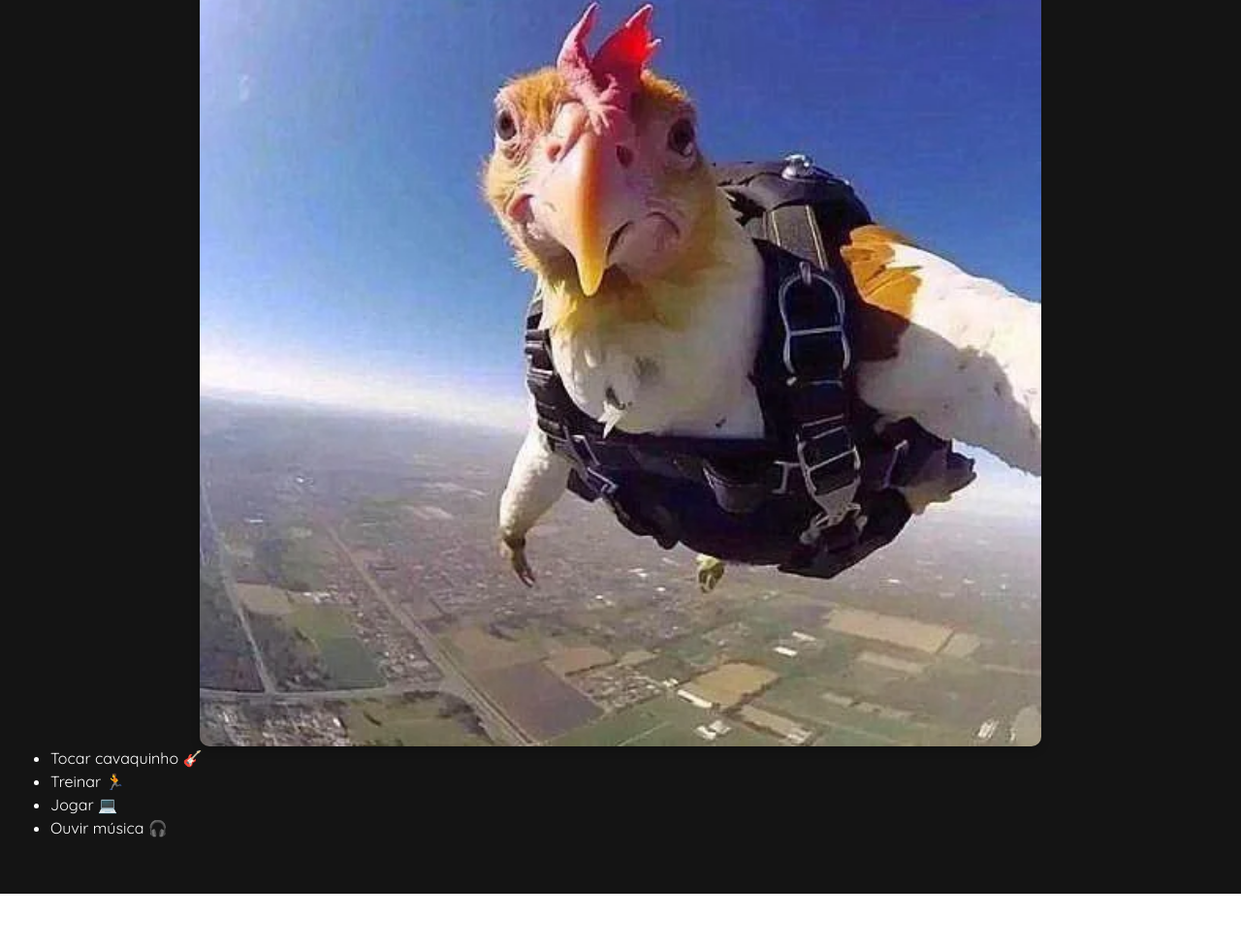
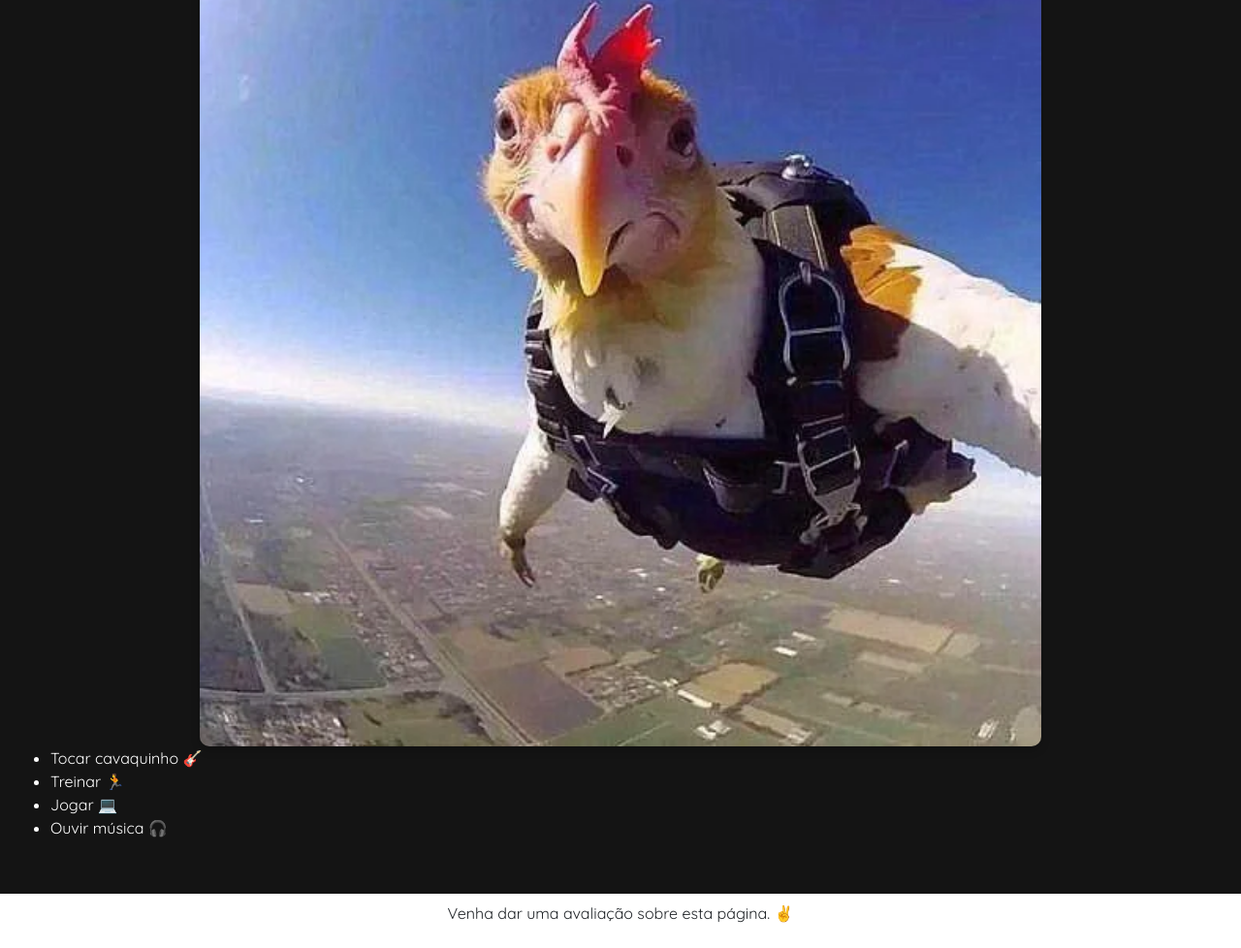
Before and after one commit to Nycolas-Roberto/qrcocode-tshirt, a plain HTML site: page index.html in a window 1280 px wide. Shown: the part 3902-4880 px from the top of the page at 97% size. Before the commit the page ends 4824 px from the top, so only its background shows below. Drawn offline with nearby package versions, Linux system fonts and the light colour scheme.

Commit message:
Update index.html

```diff
--- a/index.html
+++ b/index.html
@@ -78,5 +78,8 @@
             </div>
         </div>
     </main>
+    <footer class="p-2">
+        <p class="text-center">Venha dar uma avaliação sobre esta página. &#9996;</p>
+    </footer>
 </body>
 </html>
```
